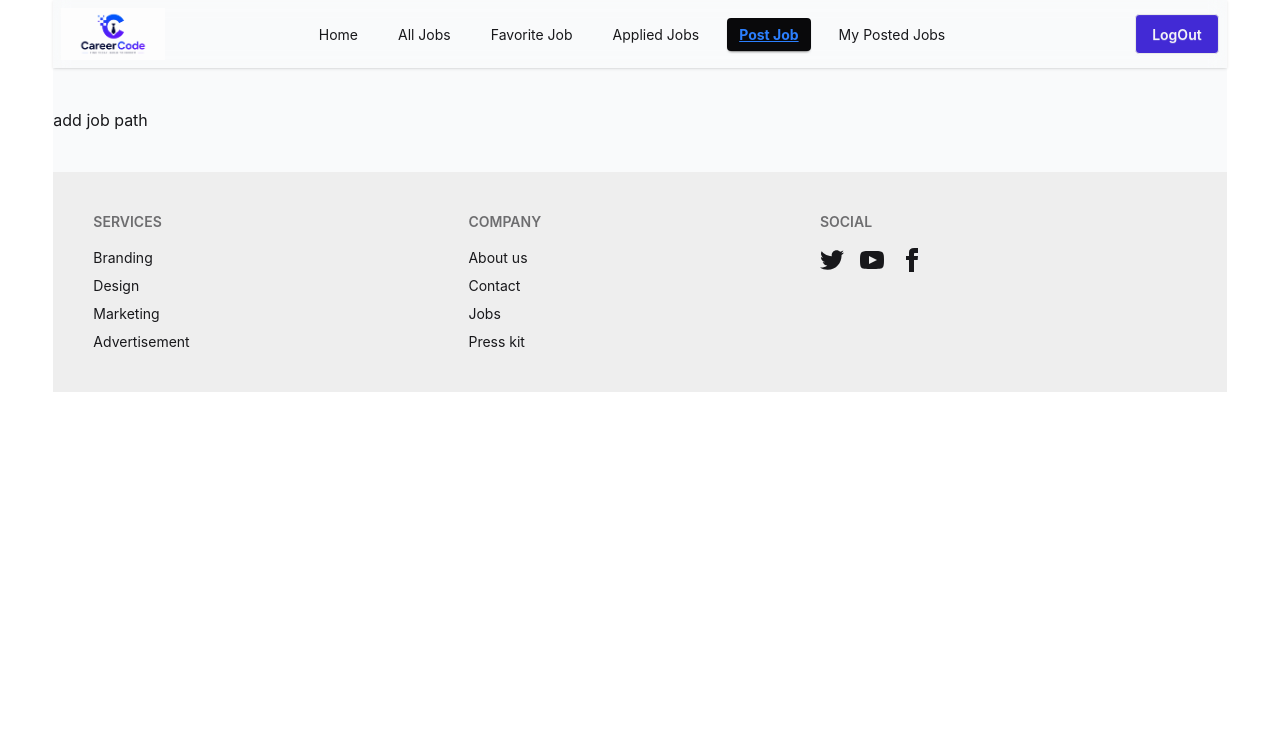
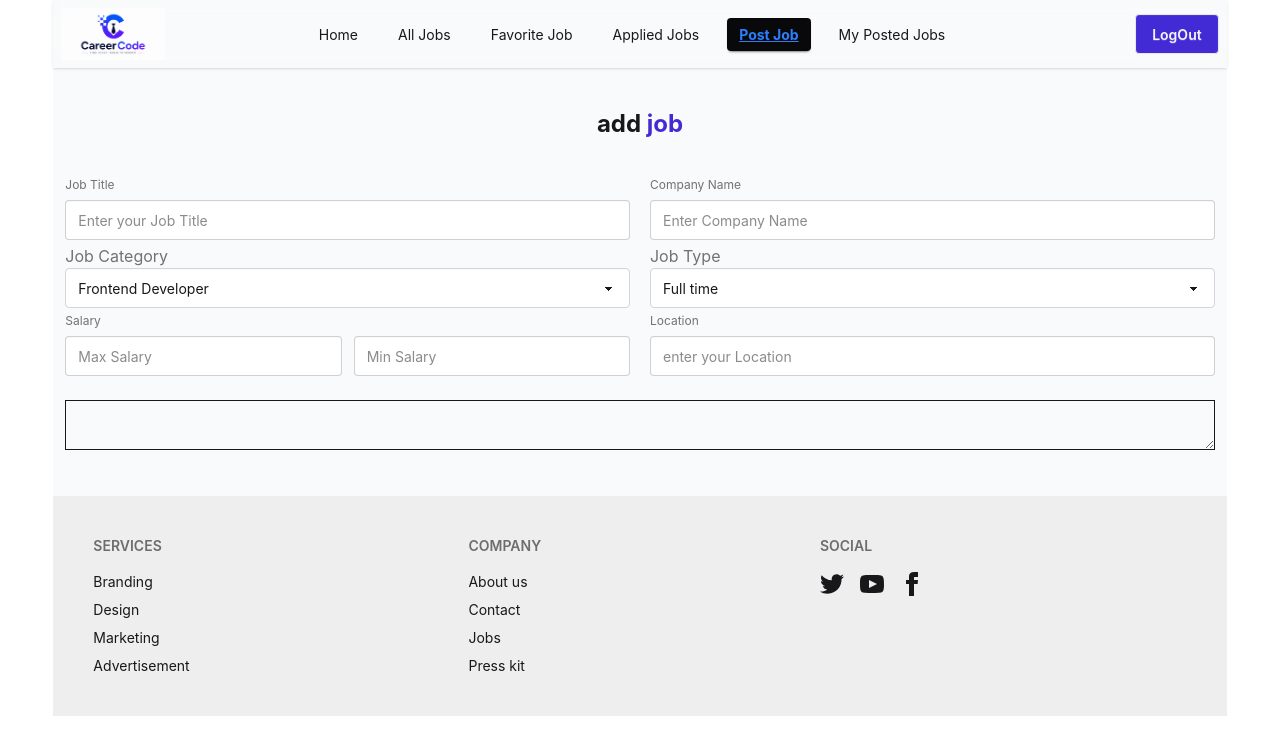
Before and after one commit to sohagroy7223/career-code-client, a React (Vite) app: page /postJob in a window 1280 px wide. Shown: the top 754 px of the page. Built offline with nearby package versions, Linux system fonts and the light colour scheme; no server answers; sample sign-in values are in the browser's storage.

Commit message:
addad add job section

```diff
--- a/src/component/Banner.jsx
+++ b/src/component/Banner.jsx
@@ -8,7 +8,7 @@ const Banner = () => {
     navigate("allJobs");
   };
   const PostJob = () => {
-    navigate("addJob");
+    navigate("postJob");
   };
   return (
     <div className="md:flex justify-center items-center p-8 ">
--- a/src/component/MyAllApplication.jsx
+++ b/src/component/MyAllApplication.jsx
@@ -113,12 +113,14 @@ const MyAllApplication = ({ apply }) => {
           )}
         </div>
 
+        <div className="flex justify-center items-center">
           <button
             onClick={handelBtnToggle}
             className="btn cursor-pointer bg-primary text-gray-100"
           >
             {showDetails ? "Hide Details" : "view details"}
           </button>
+        </div>
       </li>
     </div>
   );
--- a/src/pages/AddJob.jsx
+++ b/src/pages/AddJob.jsx
@@ -3,7 +3,97 @@ import React from "react";
 const AddJob = () => {
   return (
     <div>
-      <h3>add job path</h3>
+      <h3 className="text-2xl text-center font-bold px-3">
+        add <span className="text-primary">job</span>{" "}
+      </h3>
+      <div className="flex gap-5 w-full px-3 mt-8">
+        <div className="w-6/12">
+          <fieldset className="fieldset">
+            <label className="label">Job Title</label>
+            <input
+              type="text"
+              id="name"
+              className="input w-full"
+              placeholder="Enter your Job Title"
+            />
+          </fieldset>
+        </div>
+        <div className="w-6/12">
+          <fieldset className="fieldset">
+            <label className="label">Company Name</label>
+            <input
+              type="text"
+              id="name"
+              className="input w-full"
+              placeholder="Enter Company Name"
+            />
+          </fieldset>
+        </div>
+      </div>
+      <div className="flex gap-5 w-full px-3">
+        <div className="w-6/12">
+          <label className="label">Job Category</label>
+          <select
+            defaultValue="Pick a text editor"
+            className="select select-primary w-full border-gray-300"
+          >
+            <option disabled={true}>Select category</option>
+            <option>Frontend Developer</option>
+            <option> Backend Developer</option>
+            <option>Full-Stack Developer</option>
+            <option>Mobile Developer</option>
+            <option>DevOps Engineer</option>
+          </select>
+        </div>
+        <div className="w-6/12">
+          <label className="label">Job Type</label>
+          <select
+            defaultValue="Pick a text editor"
+            className="select select-primary w-full border border-gray-300"
+          >
+            <option disabled={true}>Select category</option>
+            <option>Full time</option>
+            <option>Part Time</option>
+            <option>Remote</option>
+            <option>Office</option>
+          </select>
+        </div>
+      </div>
+      <div className="flex gap-5 w-full px-3">
+        <div className="w-6/12">
+          <fieldset className="fieldset">
+            <label className="label">Salary</label>
+            <div className="flex gap-3">
+              <input
+                type="number"
+                id="name"
+                className="input w-full"
+                placeholder="Max Salary"
+              />
+              <input
+                type="number"
+                id="name"
+                className="input w-full"
+                placeholder="Min Salary"
+              />
+            </div>
+          </fieldset>
+        </div>
+        <div className="w-6/12">
+          <fieldset className="fieldset">
+            <label className="label">Location</label>
+            <input
+              type="text"
+              id="name"
+              className="input w-full"
+              placeholder="enter your Location"
+            />
+          </fieldset>
+        </div>
+      </div>
+      <div className="px-3 mt-5 border-gray-300">
+        <textarea name="" className="w-full" id=""></textarea>
+      </div>
     </div>
   );
 };
```
Lines whose indentation alone changed are shown as unchanged.
